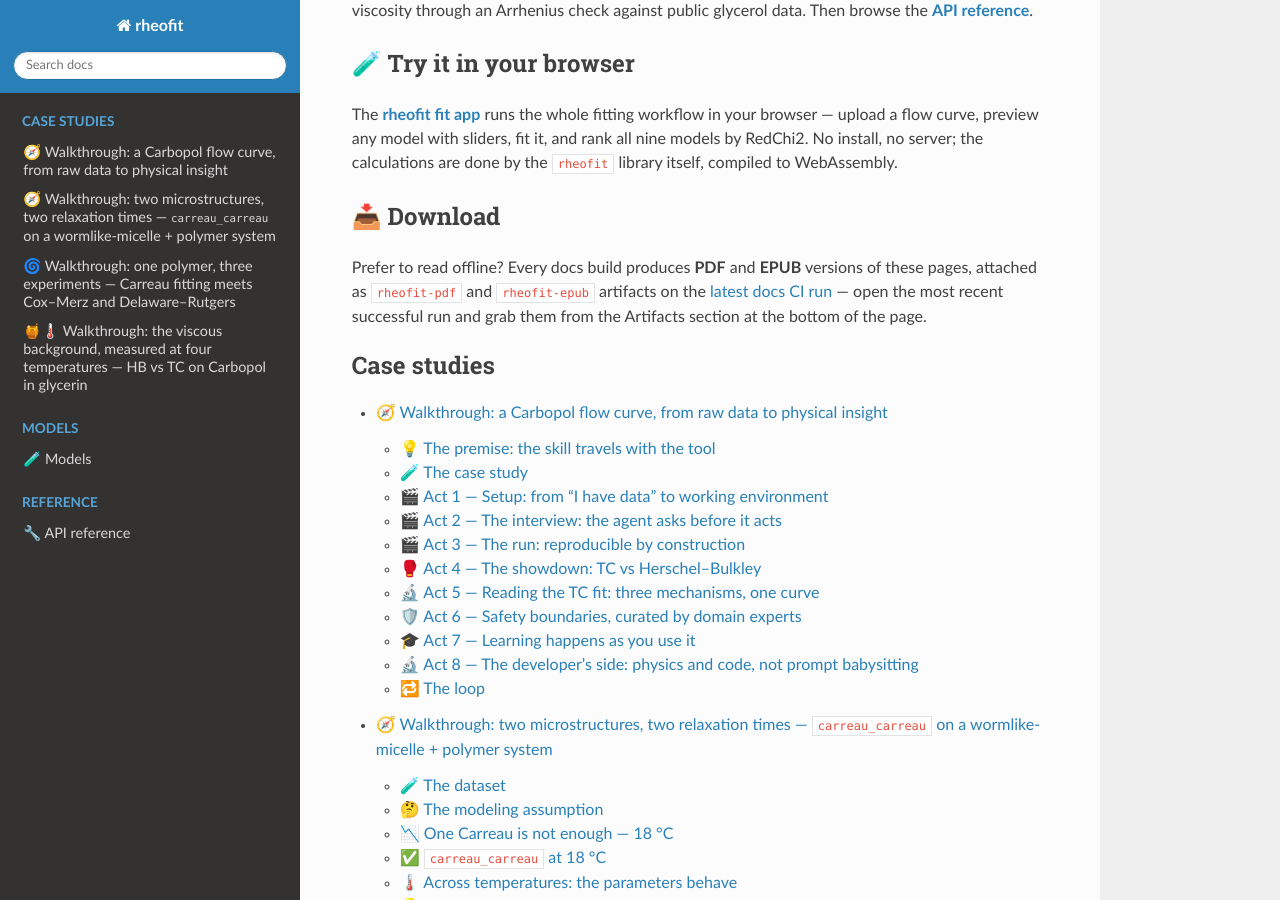
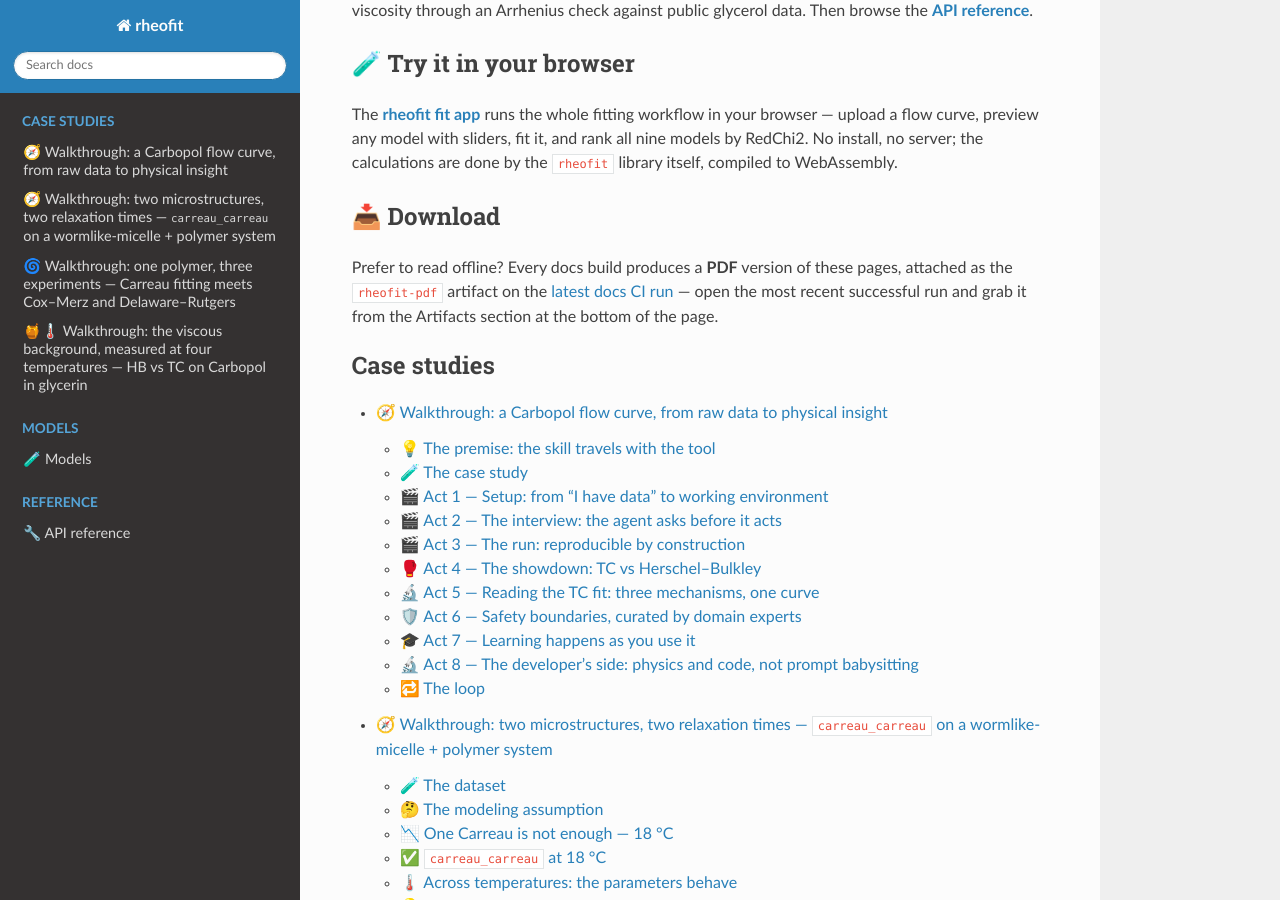
Before and after one commit to rheopy/rheofit, a Sphinx documentation site: the page built from docs/index.md, in a window 1280 px wide and 900 px high, scrolled down 2926 px. Built offline with Sphinx 7.4.7 and the Read the Docs theme 3.1.0, drawn with Linux system fonts in a browser that asks for light colours; some of the changed lines change nothing that is shown.

Commit message:
Drop the EPUB ebook from the docs workflow
Removes the epub job from docs.yml and its now-orphaned export script
(docs/export_epub.py), Sphinx config (docs/epub_conf/) and the download
mention in docs/index.md. PDF remains the offline artifact.

````diff
--- a/docs/epub_conf/conf.py
+++ /dev/null
@@ -1,21 +0,0 @@
-# Sphinx configuration for the EPUB build of the rheofit documentation.
-#
-# Same as docs/conf.py, except math is rendered to PNG images with
-# sphinx.ext.imgmath (via LaTeX + dvipng) instead of client-side MathJax:
-# ebook readers do not run JavaScript, so MathJax equations would show up
-# as raw LaTeX source. Image math works in every reader.
-#
-# Used as:  sphinx-build -b epub -c docs/epub_conf docs docs/_build/epub
-import os
-import sys
-
-sys.path.insert(0, os.path.abspath(".."))
-
-exec(open(os.path.join(os.path.dirname(__file__), "..", "conf.py")).read())  # noqa: S102
-
-extensions = [e for e in extensions if e != "sphinx.ext.mathjax"]  # noqa: F821
-extensions.append("sphinx.ext.imgmath")  # noqa: F821
-
-# Crisp math on high-DPI readers.
-imgmath_image_format = "png"
-imgmath_dvipng_args = ["-gamma", "1.5", "-D", "220", "-bg", "Transparent"]
--- a/docs/export_epub.py
+++ /dev/null
@@ -1,59 +0,0 @@
-#!/usr/bin/env python3
-"""Build the EPUB version of the documentation.
-
-The interactive marimo explorers (``docs/_static/interactive/``, ~110 MB of
-WebAssembly) must not be bundled into the ebook, and Sphinx's
-``epub_exclude_files`` only matches exact file names, so this wrapper
-temporarily moves the directory aside (on persistent disk, not /tmp),
-builds the EPUB, and moves it back.
-
-The explorer iframes are wrapped in ``{only} builder_html`` in the model
-pages, so the EPUB keeps the explanatory text plus the static preview PNGs
-instead of dead iframes.
-
-Output: ``docs/_build/epub/rheofit.epub``
-"""
-from __future__ import annotations
-
-import shutil
-import subprocess
-import sys
-from pathlib import Path
-
-DOCS = Path(__file__).resolve().parent
-WASM_DIR = DOCS / "_static" / "interactive"
-ASIDE_DIR = DOCS / "_build" / "wasm_aside"
-EPUB_OUT = DOCS / "_build" / "epub"
-EPUB_CONF = DOCS / "epub_conf"
-
-
-def main() -> None:
-    if not shutil.which("latex") or not shutil.which("dvipng"):
-        raise SystemExit(
-            "export_epub.py needs LaTeX + dvipng for math rendering "
-            "(e.g. `apt-get install texlive-latex-recommended dvipng`)."
-        )
-    moved = False
-    if WASM_DIR.exists():
-        ASIDE_DIR.parent.mkdir(parents=True, exist_ok=True)
-        if ASIDE_DIR.exists():
-            shutil.rmtree(ASIDE_DIR)
-        shutil.move(str(WASM_DIR), str(ASIDE_DIR))
-        moved = True
-    try:
-        subprocess.run(
-            [sys.executable, "-m", "sphinx", "-b", "epub",
-             "-c", str(EPUB_CONF), str(DOCS), str(EPUB_OUT)],
-            check=True,
-        )
-    finally:
-        if moved:
-            if WASM_DIR.exists():
-                shutil.rmtree(WASM_DIR)
-            shutil.move(str(ASIDE_DIR), str(WASM_DIR))
-    epub = EPUB_OUT / "rheofit.epub"
-    print(f"epub -> {epub} ({epub.stat().st_size / 1e6:.1f} MB)")
-
-
-if __name__ == "__main__":
-    main()
--- a/docs/index.md
+++ b/docs/index.md
@@ -139,10 +139,10 @@ WebAssembly.
 
 ## 📥 Download
 
-Prefer to read offline? Every docs build produces **PDF** and **EPUB** versions of
-these pages, attached as `rheofit-pdf` and `rheofit-epub` artifacts on the
+Prefer to read offline? Every docs build produces a **PDF** version of
+these pages, attached as the `rheofit-pdf` artifact on the
 [latest docs CI run](https://github.com/rheopy/rheofit/actions/workflows/docs.yml) —
-open the most recent successful run and grab them from the Artifacts section at the
+open the most recent successful run and grab it from the Artifacts section at the
 bottom of the page.
 
 ```{toctree}
````
Also changed, not shown: 1 other file.
